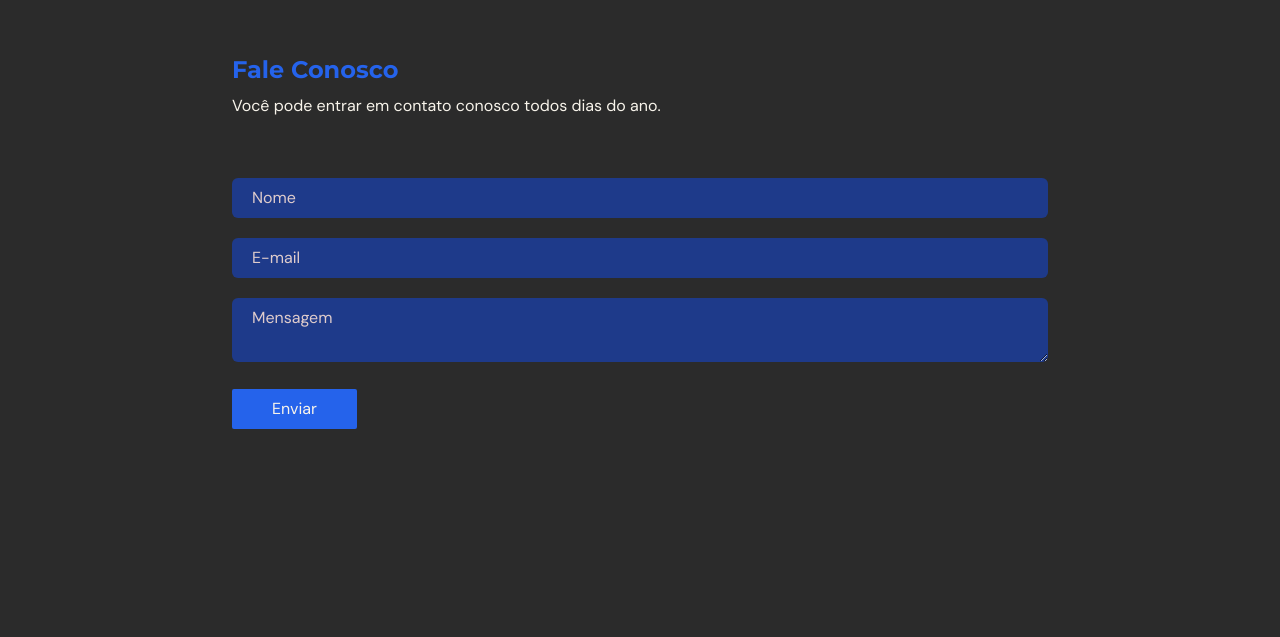
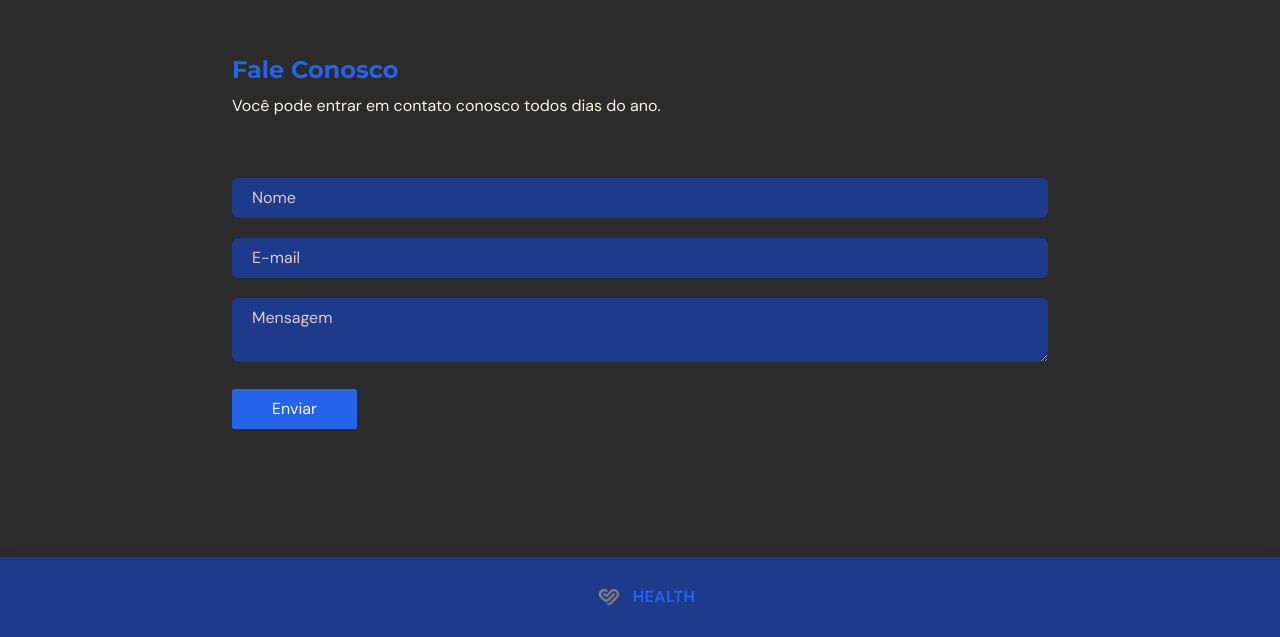
Before and after one commit to dev-marcioreis/health-typescript, a React (Vite) app: page / in a window 1280 px wide. Shown: the part 2386-3023 px from the top of the page. Before the commit the page ends 2943 px from the top, so only its background shows below. Built offline with nearby package versions, Linux system fonts and the light colour scheme.

Commit message:
footer section

```diff
--- a/src/App.tsx
+++ b/src/App.tsx
@@ -1,8 +1,9 @@
 import Navbar from '@/scenes/navbar'
 import Home from '@/scenes/home'
 import Benefits from '@/scenes/benefits'
-import About from './scenes/about'
-import Contact from './scenes/contact'
+import About from '@/scenes/about'
+import Contact from '@/scenes/contact'
+import Footer from '@/scenes/footer'
 import { useEffect, useState } from 'react'
 import { SelectedPage } from '@/shared/types';
 
@@ -30,6 +31,7 @@ function App() {
       <Benefits setSelectedPage={setSelectedPage} />
       <About setSelectedPage={setSelectedPage} />
       <Contact setSelectedPage={setSelectedPage} />
+      <Footer />
     </div>
   )
 }
--- /dev/null
+++ b/src/scenes/footer/index.tsx
@@ -0,0 +1,14 @@
+import Logo from '@/assets/logo.png'
+
+const Footer = () => {
+  return (
+    <footer className='bg-blue-900 py-4 shadow-2xl flex items-center justify-center'>
+        <div className='flex items-center'>
+            <img src={Logo} alt="Logo" className='w-12'/>
+            <span className='uppercase font-bold tracking-wide text-blue-600'>Health</span>
+        </div>
+    </footer>
+  )
+}
+
+export default Footer
```
